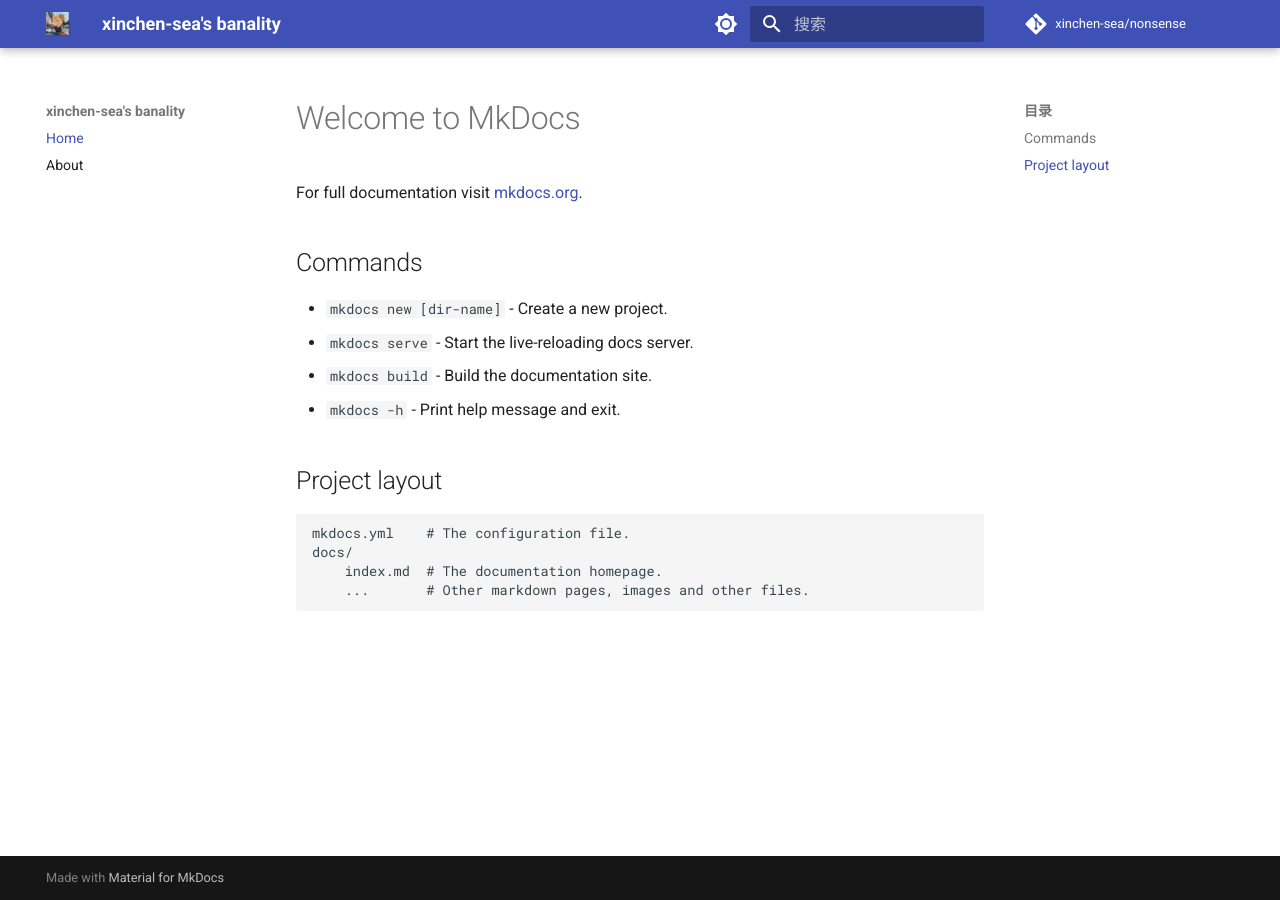
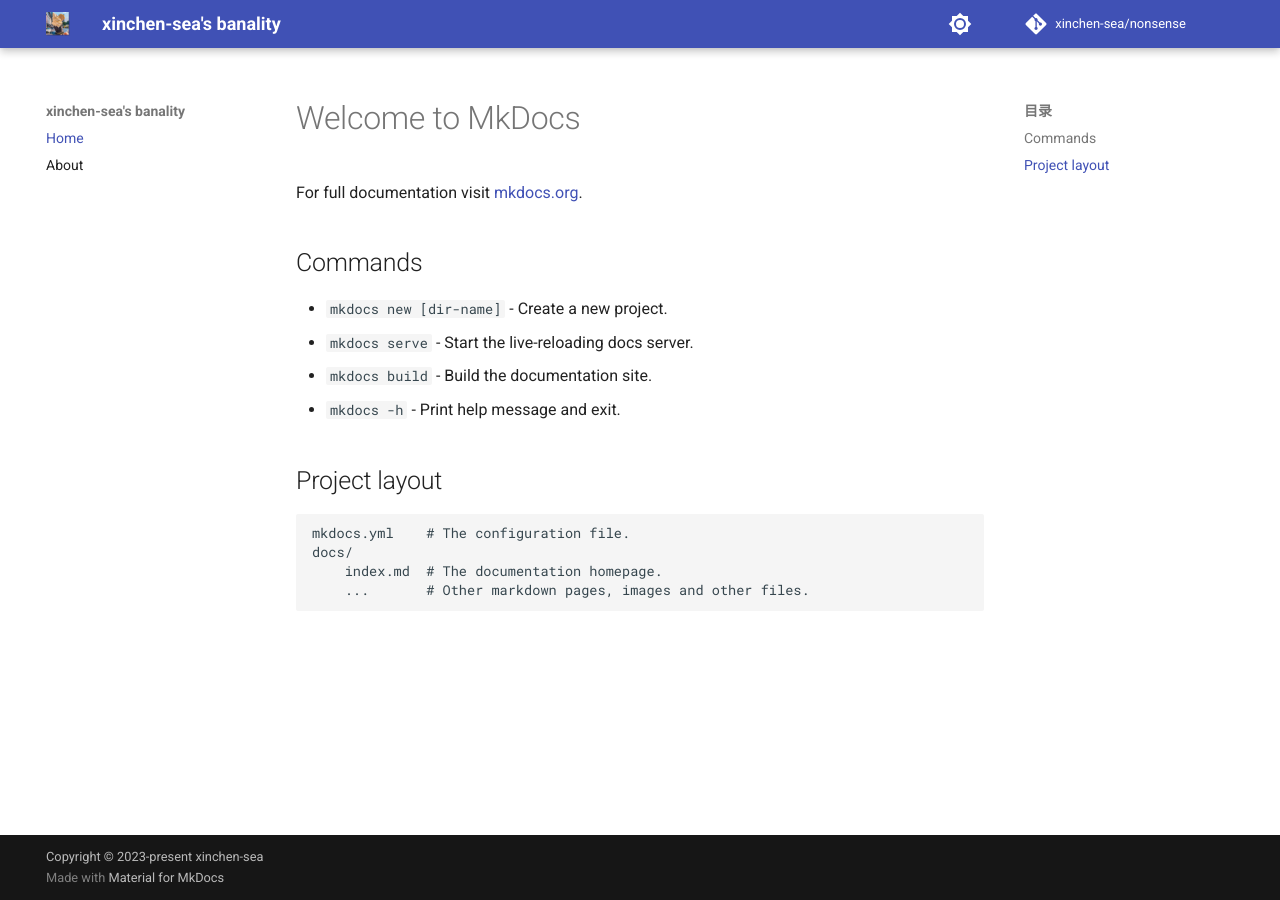
Before and after one commit to xinchen-sea/xinchen-sea.github.io, an MkDocs documentation site: the page built from docs/index.md, in a window 1280 px wide. Built offline with MkDocs 1.6.1 and Material for MkDocs 9.7.7, drawn with Linux system fonts in a browser that asks for light colours; plug-ins that fetch from the network failed and are left out; comment, search, counter and statistics services are not loaded; some of the changed lines change nothing that is shown.

Commit message:
Update mkdocs.yml

```diff
--- a/mkdocs.yml
+++ b/mkdocs.yml
@@ -8,11 +8,30 @@
 repo_name: 'xinchen-sea/nonsense'
 repo_url: 'https://github.com/xinchen-sea/xinchen-sea.github.io'
 
+# copyright
+copyright: Copyright &copy; 2023-present <a href="https://github.com/xinchen-sea" target="_blank" rel="noopener noreferrer">xinchen-sea</a>
+
+#cookie
+extra:
+  consent:
+    title: Cookie consent
+    description: >-
+      We use cookies to recognize your repeated visits and preferences, as well
+      as to measure the effectiveness of our documentation and whether users
+      find what they're searching for. With your consent, you're helping us to
+      make our documentation better.
+    analytics: Custom name
+    actions:
+      - accept
+      - manage
+
+plugins:
+  - privacy
 
 theme:
   name: material
   language: 'zh'
-  logo: assets/bql.ico
+  logo: assets/bql.ico   #logo
   favicon: assets/bql.ico    #网站图标
   #调色板
   palette:
@@ -23,7 +42,7 @@
         icon: material/brightness-7
         name: Switch to dark mode
 
-     # Palette toggle for dark mode（深色模式）
+    # Palette toggle for dark mode（深色模式）
     - media: "(prefers-color-scheme: dark)"
       scheme: slate
       toggle:
```
